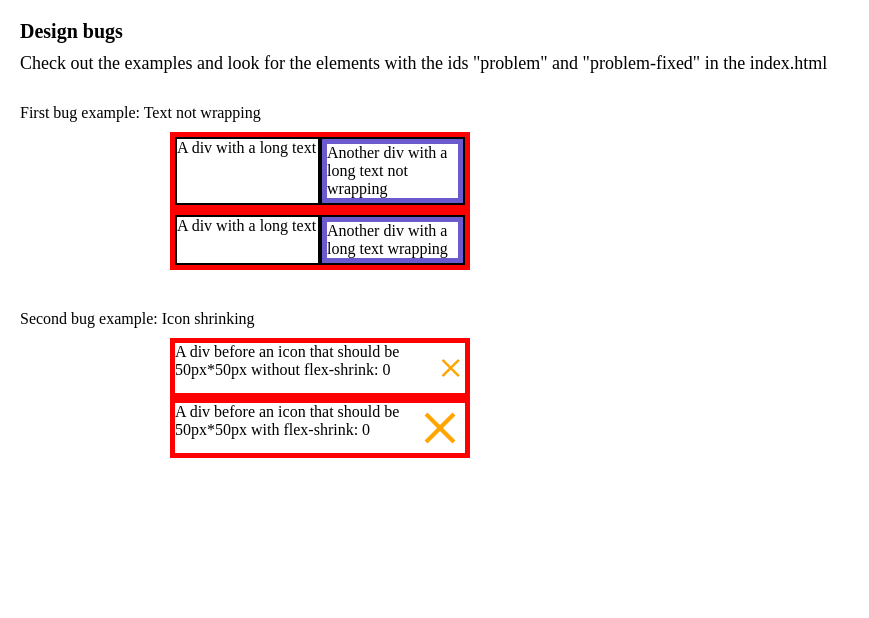
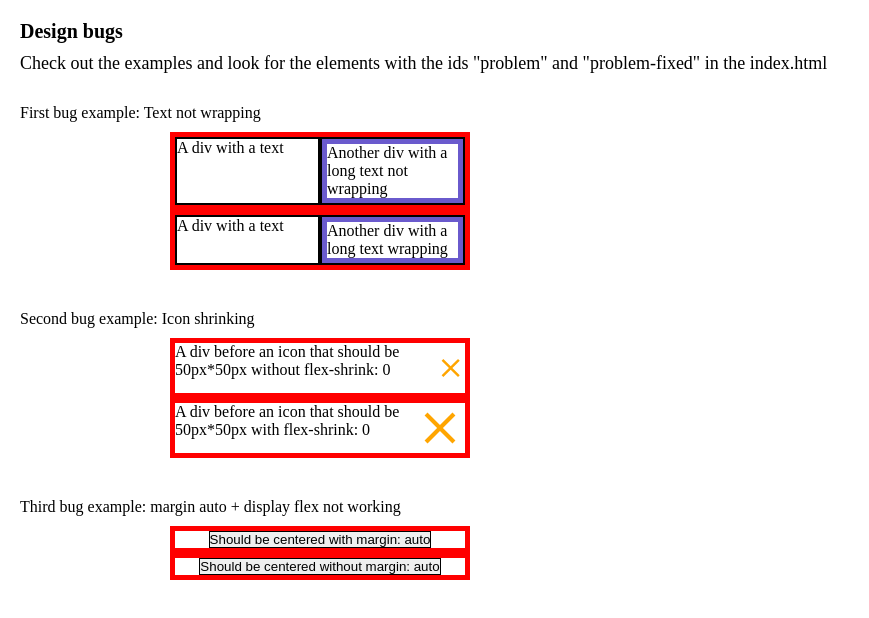
Before and after one commit to ffyn/design-issues-and-fixes, a website: page index.html in a window 1280 px wide. Shown: the whole page, without its empty margins (0-869 px from the left). Drawn offline with Linux system fonts and the light colour scheme.

Commit message:
Add bug margin auto and display flex

```diff
--- a/index.html
+++ b/index.html
@@ -26,6 +26,9 @@
       p {
         margin-bottom: 10px;
       }
+      button {
+        border: 1px solid black;
+      }
     </style>
   </head>
   <body>
@@ -37,7 +40,7 @@
           <p>First bug example: Text not wrapping</p>
           <div class="container" style="display: flex;">
             <div class="box" style="display: flex;">
-                A div with a long text
+                A div with a text
             </div>
             <div id="problem" class="box" style="display: flex;">
               <div style="border: 5px solid slateblue;">
@@ -51,7 +54,7 @@
           </div>
           <div class="container" style="display: flex;">
             <div class="box" style="display: flex;">
-                A div with a long text
+                A div with a text
             </div>
             <div id="problem-fixed" class="box">
               <div style="border: 5px solid slateblue;">
@@ -95,6 +98,19 @@
             </div>
           </div>
         </div>
+        <div class="example">
+          <p>Third bug example: margin auto + display flex not working</p>
+          <div class="container" style="display: flex; justify-content: center;">
+            <button id="problem" style="margin: auto">
+              Should be centered with margin: auto
+            </button>
+          </div>
+          <div class="container" style="display: flex; justify-content: center;">
+            <button id="problem-fixed">
+              Should be centered without margin: auto
+            </button>
+          </div>
+        </div>
       </div>
     </div>
     <script src="./main.js"></script>
```
